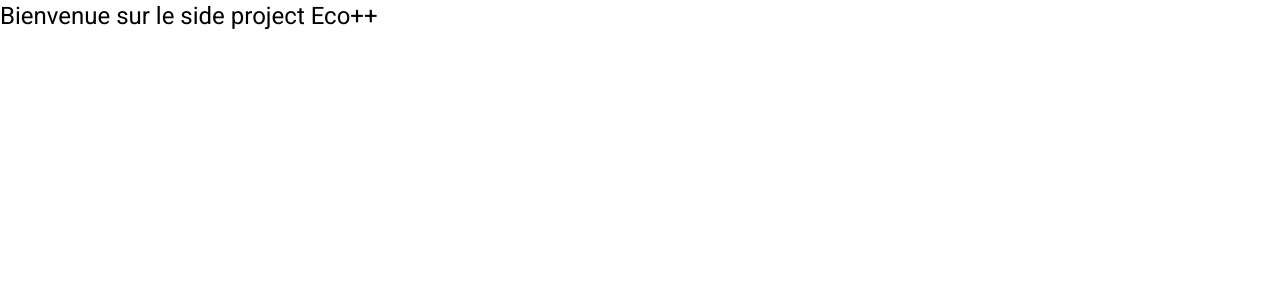
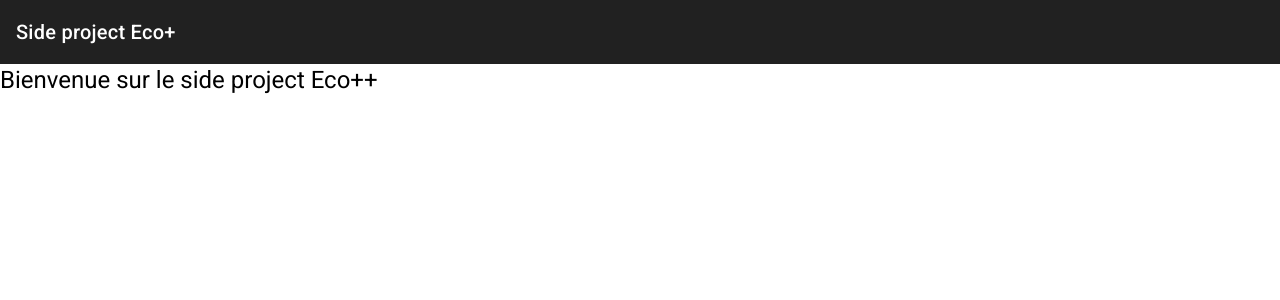
Before and after one commit to jguillevic-isagri/SideProjectEcoPlus, an Angular app: page / in a window 1280 px wide. Before the commit this address led to /home. Shown: the top 300 px of the page. Built offline with nearby package versions, Linux system fonts and the light colour scheme.

Commit message:
Ajout d'une topbar dans le layout.

```diff
--- a/src/app/app.component.html
+++ b/src/app/app.component.html
@@ -1 +1,2 @@
+<app-top-bar></app-top-bar>
 <router-outlet></router-outlet>
--- a/src/app/app.routes.ts
+++ b/src/app/app.routes.ts
@@ -1,14 +1,16 @@
 import { Routes } from '@angular/router';
 import { HomePageComponent } from './home/page/home-page/home-page.component';
+
+export const homeRoute: string = '';
 
 export const routes: Routes = [
     {
         title: 'Acceuil',
-        path: 'home',
+        path: homeRoute,
         component: HomePageComponent
     },
     {
         path: '**',
-        redirectTo: 'home'
+        redirectTo: homeRoute
     }
 ];
--- /dev/null
+++ b/src/app/layout/components/top-bar/top-bar.component.html
@@ -0,0 +1,3 @@
+<mat-toolbar>
+    <span class="brand" (click)="goToHome()">Side project Eco+</span>
+</mat-toolbar>
--- /dev/null
+++ b/src/app/layout/components/top-bar/top-bar.component.scss
@@ -0,0 +1,3 @@
+.brand {
+    cursor: pointer;
+}
--- /dev/null
+++ b/src/app/layout/components/top-bar/top-bar.component.ts
@@ -0,0 +1,24 @@
+import { Component } from '@angular/core';
+import { MatToolbarModule } from '@angular/material/toolbar';
+import { Router } from '@angular/router';
+import { homeRoute } from '../../../app.routes';
+import { Observable, from } from 'rxjs';
+
+@Component({
+  selector: 'app-top-bar',
+  standalone: true,
+  imports: [
+    MatToolbarModule
+  ],
+  templateUrl: './top-bar.component.html',
+  styleUrl: './top-bar.component.scss'
+})
+export class TopBarComponent {
+  public constructor(
+    private router: Router
+  ) { }
+
+  public goToHome(): Observable<boolean> {
+    return from(this.router.navigate([homeRoute]));
+  }
+}
```
Also changed, not shown: src/app/app.component.ts (+6 -5 lines), 1 other file (tests, documents, lock files or other folders).
